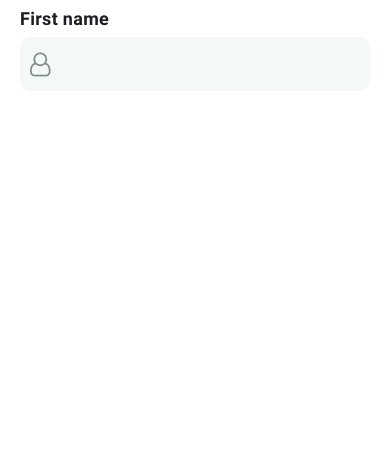
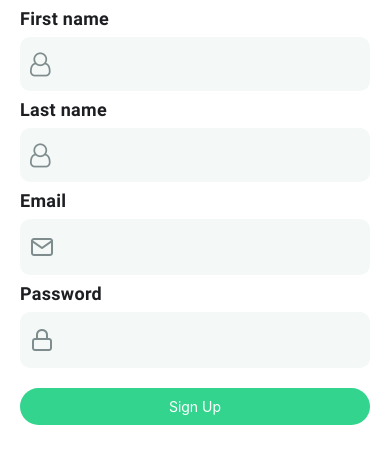
Before and after one commit to gulshan-ara/whatsapp_clone, a React Native app: screen / in a window 390 px wide. Shown: the top 464 px of the page. Built offline with nearby package versions, Linux system fonts and the light colour scheme.

Commit message:
feat - custom submit button created & styled as a component

```diff
--- a/components/Input.js
+++ b/components/Input.js
@@ -16,8 +16,14 @@ const Input = (props) => {
             style={styles.icon}
           />
         )}
-        <TextInput style={styles.input}/>
+        <TextInput style={styles.input} />
       </View>
+
+      {props.errorText && (
+        <View style={styles.errorContainer}>
+          <Text style={styles.errorText}>{props.errorText}</Text>
+        </View>
+      )}
     </View>
   );
 };
@@ -30,10 +36,10 @@ const styles = StyleSheet.create({
   },
   label: {
     marginVertical: 8,
-    fontFamily: 'bold',
+    fontFamily: "bold",
     color: colors.textColor,
     fontSize: 18,
-    letterSpacing: 0.3
+    letterSpacing: 0.3,
   },
   inputContainer: {
     width: "100%",
@@ -42,7 +48,7 @@ const styles = StyleSheet.create({
     paddingVertical: 15,
     borderRadius: 10,
     flexDirection: "row",
-    alignItems: 'center'
+    alignItems: "center",
   },
   icon: {
     marginRight: 10,
@@ -52,7 +58,16 @@ const styles = StyleSheet.create({
     color: colors.textColor,
     letterSpacing: 0.3,
     flex: 1,
-    fontFamily: 'regular',
-    paddingTop: 0
-  }
+    fontFamily: "regular",
+    paddingTop: 0,
+  },
+  errorContainer: {
+    marginVertical: 5,
+  },
+  errorText: {
+    color: "red",
+    fontSize: 13,
+    fontFamily: "regular",
+    letterSpacing: 0.3,
+  },
 });
--- /dev/null
+++ b/components/SubmitButton.js
@@ -0,0 +1,31 @@
+import { StyleSheet, Text, TouchableOpacity, View } from "react-native";
+import React from "react";
+import colors from "../constants/colors";
+
+const SubmitButton = (props) => {
+  const enabledBgColor = props.color || colors.primary;
+  const disabledBgColor = colors.lightgrey;
+  const bgColor = props.disabled ? disabledBgColor : enabledBgColor;
+  return (
+    <TouchableOpacity
+      style={{ ...styles.button, ...{ backgroundColor: bgColor }, ...props.style }}
+      onPress={props.disabled ? () => {} : props.onPress}
+    >
+      <Text style={{ color: props.disabled ? colors.grey : "white" }}>
+        {props.title}
+      </Text>
+    </TouchableOpacity>
+  );
+};
+
+export default SubmitButton;
+
+const styles = StyleSheet.create({
+  button: {
+    paddingHorizontal: 30,
+    paddingVertical: 10,
+    borderRadius: 30,
+    justifyContent: "center",
+    alignItems: "center",
+  },
+});
--- a/constants/colors.js
+++ b/constants/colors.js
@@ -3,5 +3,6 @@ export default {
   lightgrey: "#bdc3c7",
   nearlyWhite: "#F4F8F7",
   grey: "#7f8c8d",
-  textColor: "#1c1e21"
+  textColor: "#1c1e21",
+  primary: "#32d48e"
 };
--- a/screens/AuthScreen.js
+++ b/screens/AuthScreen.js
@@ -3,7 +3,8 @@ import React from "react";
 import { SafeAreaView } from "react-native-safe-area-context";
 import PageContainer from "../components/PageContainer";
 import Input from "../components/Input";
-import { FontAwesome } from "@expo/vector-icons";
+import { Feather, FontAwesome } from "@expo/vector-icons";
+import SubmitButton from "../components/SubmitButton";
 
 const AuthScreen = () => {
   return (
@@ -14,7 +15,20 @@ const AuthScreen = () => {
           icon="user-o"
           iconPack={FontAwesome}
           iconSize={24}
-        ></Input>
+        />
+        <Input
+          label="Last name"
+          icon="user-o"
+          iconPack={FontAwesome}
+          iconSize={24}
+        />
+        <Input label="Email" icon="mail" iconPack={Feather} iconSize={24} />
+        <Input label="Password" icon="lock" iconPack={Feather} iconSize={24} />
+        <SubmitButton
+          title="Sign Up"
+          onPress={() => console.log("Button Pressed!")}
+          style={{marginTop : 20}}
+        />
       </PageContainer>
     </SafeAreaView>
   );
```
